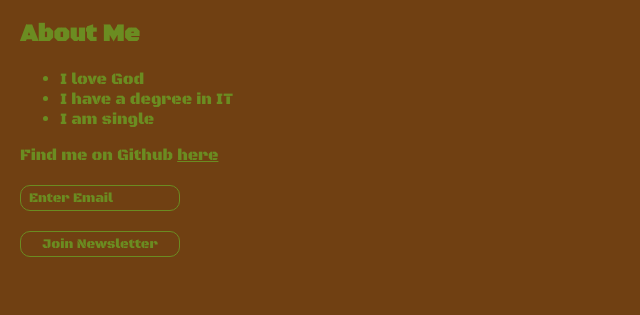
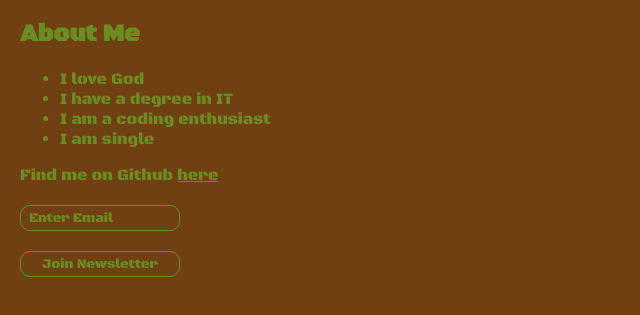
Before and after one commit to KORIRJK/Simple-personal-website, a website built with Vite: page index.html in a window 1280 px wide. Shown: the part 147-462 px from the top of the page, without its empty margins (0-640 px from the left). Built offline with nearby package versions, Linux system fonts and the light colour scheme; a web font is replaced by a local one.

Commit message:
Update index.html

```diff
--- a/index.html
+++ b/index.html
@@ -12,7 +12,9 @@
         <ul>
             <li>I love God</li>
             <li>I have a degree in IT</li>
+            <li>I am a coding enthusiast</li>
             <li>I am single</li>
+
         </ul>
         <p>Find me on Github <a href="https://github.com/KORIRJK" > here</a></p>
         <input type="text" placeholder="Enter Email">
```
